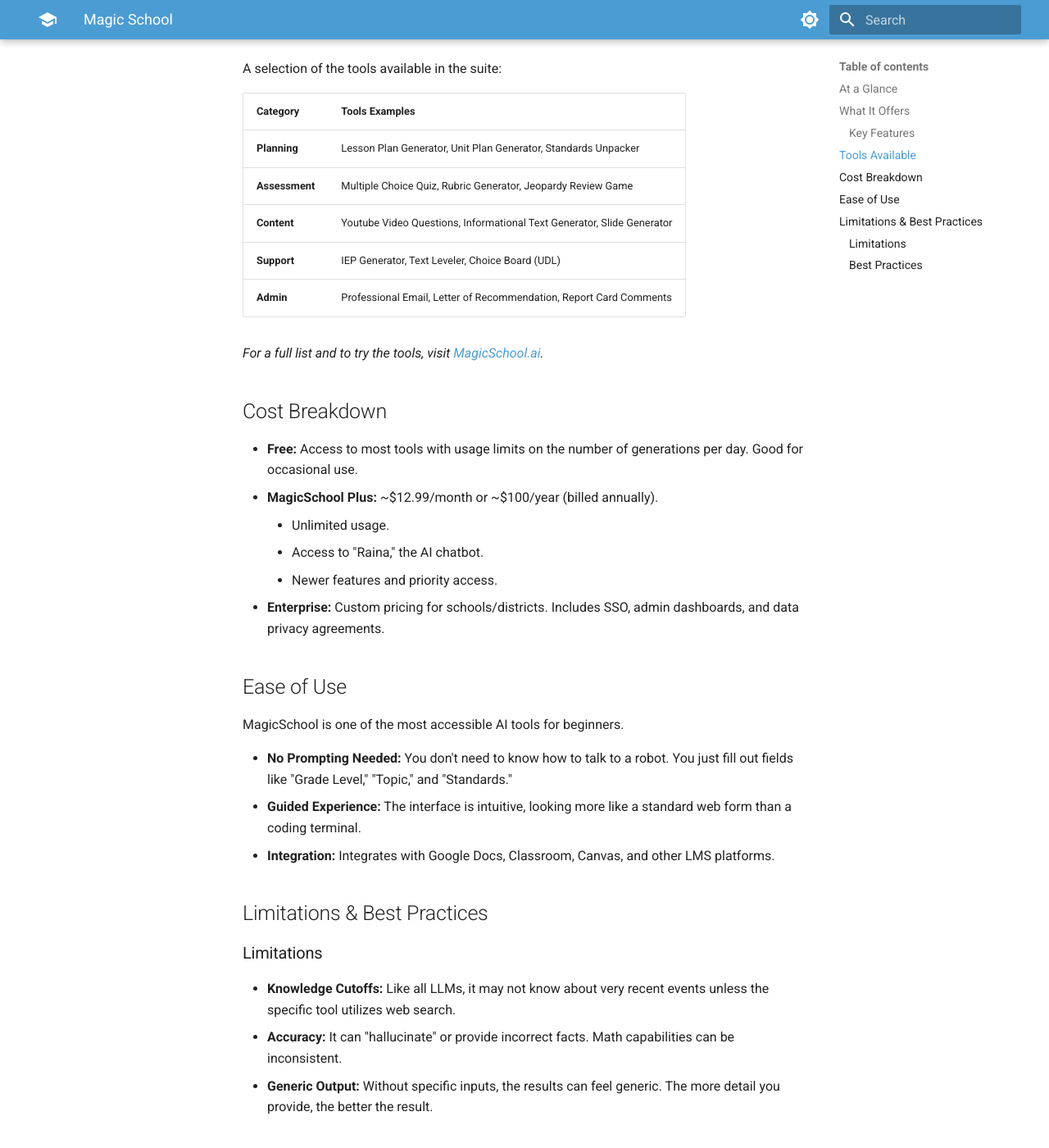
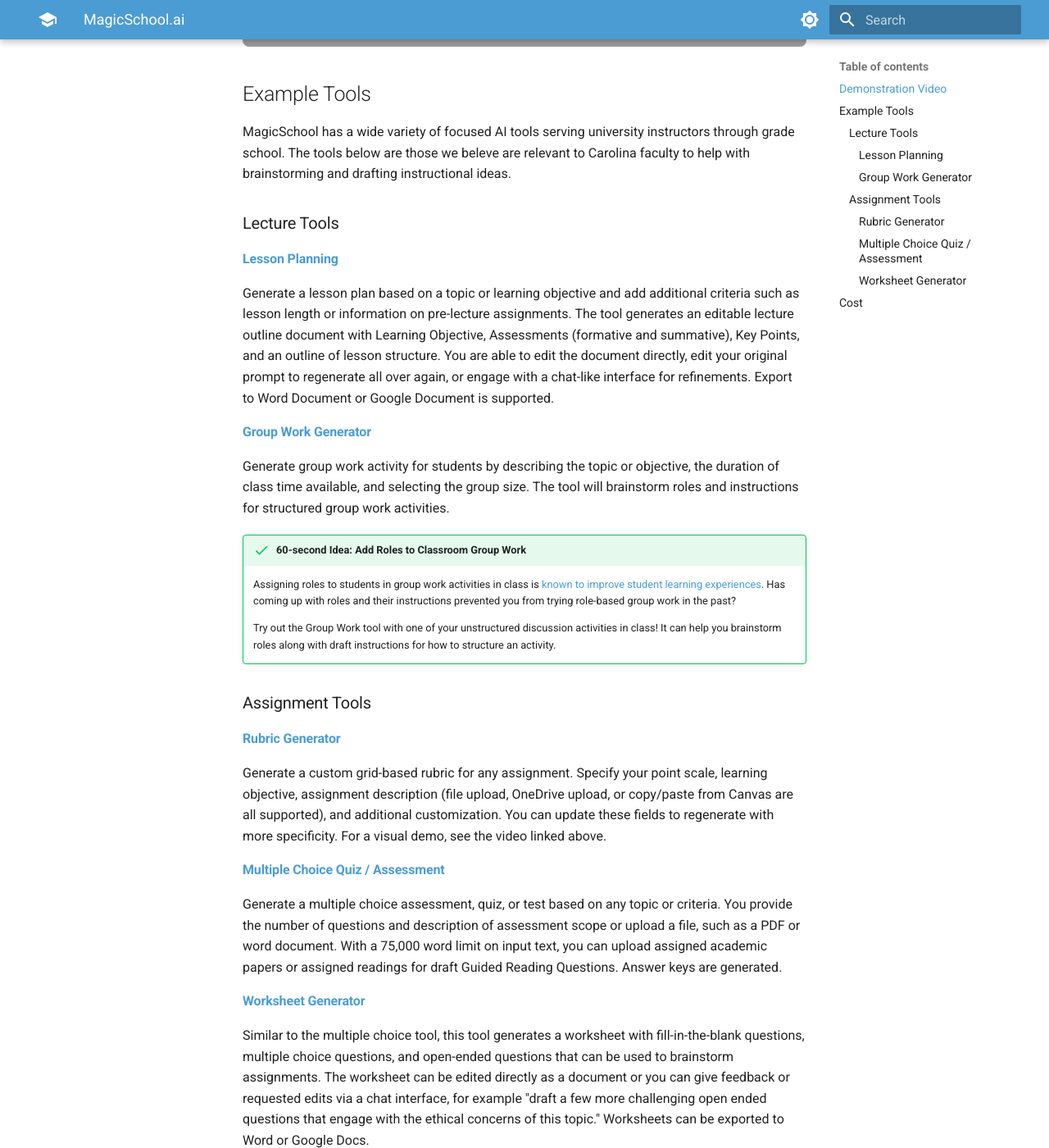
Before and after one commit to KrisJordan/teachingtoolkit, an MkDocs documentation site: the page built from docs/tools/magic-school.md, in a window 1280 px wide and 1400 px high, scrolled down 992 px. Shown: the whole window at 82% size. Built offline with MkDocs 1.6.1 and Material for MkDocs 9.7.7, drawn with Linux system fonts in a browser that asks for light colours; some of the changed text lies outside the part shown; grey boxes are pictures that could not be loaded.

Commit message:
add: magicschool.ai demo

```diff
--- a/docs/tools/magic-school.md
+++ b/docs/tools/magic-school.md
@@ -1,63 +1,62 @@
-# Magic School
+# MagicSchool.ai
 
-## At a Glance
+| UNC Supported | Cost | Time to Setup | Shortcut | UNC Data Protection |
+|---------------|------|------|---------------|-----------------|
+| No | Free for Basic Use,<br>$100/yr for Heavy Use | 5 - 10 minutes | [magicschool.ai](https://magicschool.ai) | No |
 
-- **What is it?** An AI platform designed specifically for educators to assist with lesson planning, content creation, differentiation, assessments, and communication.
-- **Target Audience:** K-12 and Higher Ed faculty looking to save time on administrative and preparatory tasks.
-- **Cost:** Freemium. Generous free tier; Plus version ~$100/yr; Enterprise for institutions.
-- **Difficulty:** Low. No "prompt engineering" required; uses form-based templates.
-- **Privacy:** FERPA/COPPA compliant. Claims not to train models on user data.
 
-## What It Offers
+Magic School is a collection of AI-powered tools for educators. Each tool has simple input forms to structure the workflow, unlike AI chats where you need to detailed prompts from scratch.
 
-MagicSchool provides a suite of over 50+ AI tools ("generators") tailored to specific teaching tasks. Instead of a blank chat window, you select a tool like "Rubric Generator" or "Multiple Choice Quiz" and fill in a simple form.
+There are over 50+ AI tools ("generators") tailored to specific teaching tasks. The most useful for a university setting are outlined below.
 
-### Key Features
-*   **Time Saving:** Users report saving 7+ hours a week on prep work.
-*   **Differentiation:** Tools to level text for different reading abilities, generate IEP drafts, and create choice boards.
-*   **Assessment:** Instantly create quizzes, tests, and rubrics aligned to specific standards or topics.
-*   **Communication:** Draft professional emails to parents, students, or colleagues.
-*   **Multi-Model AI:** The platform uses a combination of top AI models (including GPT-4o, Claude, and Gemini) to power its tools, selecting the best model for each specific task.
+## Demonstration Video
 
-## Tools Available
+For a quick preview of how this platform works, this 3-minute demonstration walks you through using the rubric tool to generate a rough draft of a grading rubric for an assignment.
 
-A selection of the tools available in the suite:
+<div class="video-container">
+  <iframe
+    src="https://www.youtube.com/embed/UCKRA5_L0ng"
+    title="MagicSchoo.ai 3-minute Demo"
+    frameborder="0"
+    allow="accelerometer; autoplay; clipboard-write; encrypted-media; gyroscope; picture-in-picture; web-share"
+    allowfullscreen>
+  </iframe>
+</div>
 
-| Category | Tools Examples |
-| :--- | :--- |
-| **Planning** | Lesson Plan Generator, Unit Plan Generator, Standards Unpacker |
-| **Assessment** | Multiple Choice Quiz, Rubric Generator, Jeopardy Review Game |
-| **Content** | Youtube Video Questions, Informational Text Generator, Slide Generator |
-| **Support** | IEP Generator, Text Leveler, Choice Board (UDL) |
-| **Admin** | Professional Email, Letter of Recommendation, Report Card Comments |
+## Example Tools
 
-*For a full list and to try the tools, visit [MagicSchool.ai](https://www.magicschool.ai).*
+MagicSchool has a wide variety of focused AI tools serving university instructors  through grade school. The tools below are those we beleve are relevant to Carolina faculty to help with brainstorming and drafting instructional ideas.
 
-## Cost Breakdown
+### Lecture Tools
 
-*   **Free:** Access to most tools with usage limits on the number of generations per day. Good for occasional use.
-*   **MagicSchool Plus:** ~$12.99/month or ~$100/year (billed annually).
-    *   Unlimited usage.
-    *   Access to "Raina," the AI chatbot.
-    *   Newer features and priority access.
-*   **Enterprise:** Custom pricing for schools/districts. Includes SSO, admin dashboards, and data privacy agreements.
+#### [Lesson Planning](https://app.magicschool.ai/tools/lesson-plan-generator)
 
-## Ease of Use
+Generate a lesson plan based on a topic or learning objective and add additional criteria such as lesson length or information on pre-lecture assignments. The tool generates an editable lecture outline document with Learning Objective, Assessments (formative and summative), Key Points, and an outline of lesson structure. You are able to edit the document directly, edit your original prompt to regenerate all over again, or engage with a chat-like interface for refinements. Export to Word Document or Google Document is supported.
 
-MagicSchool is one of the most accessible AI tools for beginners.
+#### [Group Work Generator](https://app.magicschool.ai/tools/group-work)
 
-*   **No Prompting Needed:** You don't need to know how to talk to a robot. You just fill out fields like "Grade Level," "Topic," and "Standards."
-*   **Guided Experience:** The interface is intuitive, looking more like a standard web form than a coding terminal.
-*   **Integration:** Integrates with Google Docs, Classroom, Canvas, and other LMS platforms.
+Generate group work activity for students by describing the topic or objective, the duration of class time available, and selecting the group size. The tool will brainstorm roles and instructions for structured group work activities.
 
-## Limitations & Best Practices
+!!! success "60-second Idea: Add Roles to Classroom Group Work"
 
-### Limitations
-*   **Knowledge Cutoffs:** Like all LLMs, it may not know about very recent events unless the specific tool utilizes web search.
-*   **Accuracy:** It can "hallucinate" or provide incorrect facts. Math capabilities can be inconsistent.
-*   **Generic Output:** Without specific inputs, the results can feel generic. The more detail you provide, the better the result.
+    Assigning roles to students in group work activities in class is [known to improve student learning experiences](https://cfe.unc.edu/wp-content/uploads/sites/326/2014/08/FYC23.pdf). Has coming up with roles and their instructions prevented you from trying role-based group work in the past?
 
-### Best Practices
-*   **The 80/20 Rule:** Let AI handle the heavy lifting (the first 80%), but always spend the last 20% editing, refining, and adding your personal voice.
-*   **Human in the Loop:** Never copy-paste directly to students without review.
-*   **Privacy First:** Even with privacy guarantees, avoid entering sensitive Personal Identifiable Information (PII) like student names or ID numbers into the forms.
+    Try out the Group Work tool with one of your unstructured discussion activities in class! It can help you brainstorm roles along with draft instructions for how to structure an activity.
+
+### Assignment Tools
+
+#### [Rubric Generator](https://app.magicschool.ai/tools/rubric-generator)
+
+Generate a custom grid-based rubric for any assignment. Specify your point scale, learning objective, assignment description (file upload, OneDrive upload, or copy/paste from Canvas are all supported), and additional customization. You can update these fields to regenerate with more specificity. For a visual demo, see the video linked above.
+
+#### [Multiple Choice Quiz / Assessment](https://app.magicschool.ai/tools/mc-assessment)
+
+Generate a multiple choice assessment, quiz, or test based on any topic or criteria. You provide the number of questions and description of assessment scope or upload a file, such as a PDF or word document. With a 75,000 word limit on input text, you can upload assigned academic papers or assigned readings for draft Guided Reading Questions. Answer keys are generated.
+
+#### [Worksheet Generator](https://app.magicschool.ai/tools/worksheet)
+
+Similar to the multiple choice tool, this tool generates a worksheet with fill-in-the-blank questions, multiple choice questions, and open-ended questions that can be used to brainstorm assignments. The worksheet can be edited directly as a document or you can give feedback or requested edits via a chat interface, for example "draft a few more challenging open ended questions that engage with the ethical concerns of this topic." Worksheets can be exported to Word or Google Docs.
+
+## Cost
+
+MagicSchool is a commercial tool that UNC does not have a site license to. However, it is free for general usage with reasonable limits on the number of generations used per day. For unlimited generations per day, the cost is $12.99 per month or $100 per year.
```
Also changed, not shown: docs/tools/copilot-365.md (+8 -35 lines).
